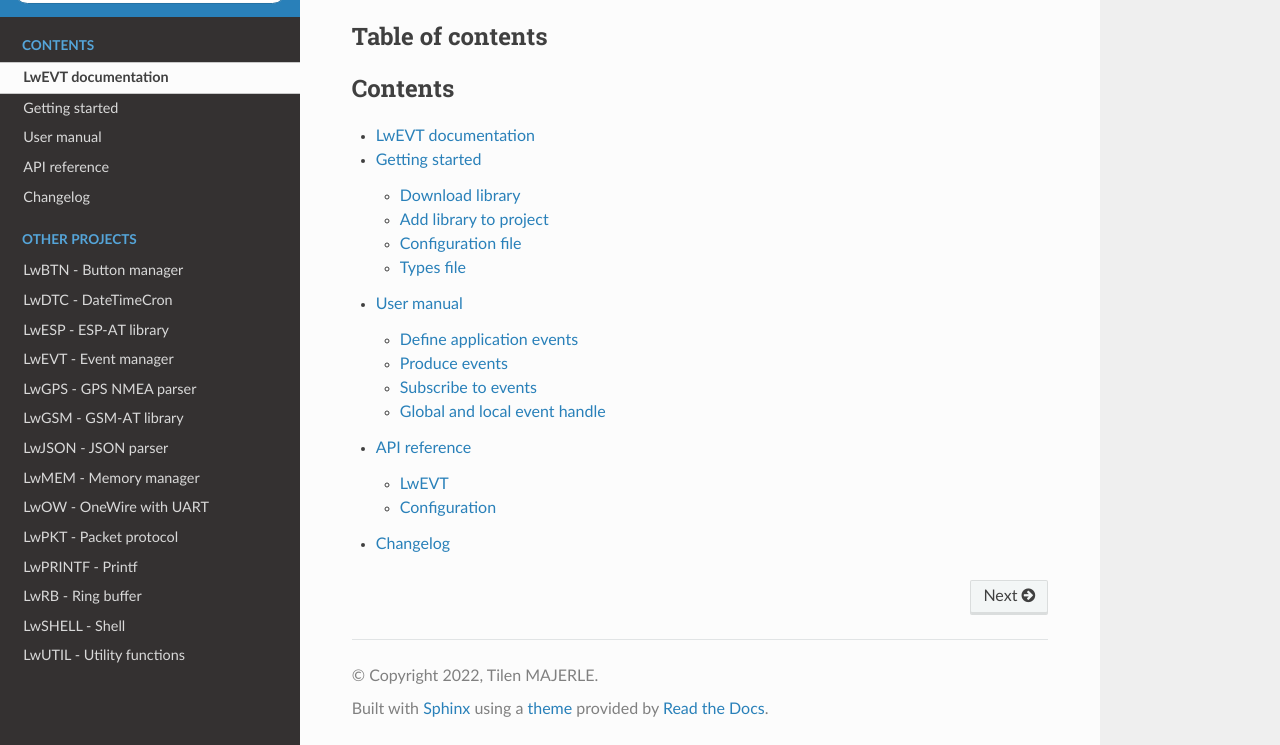
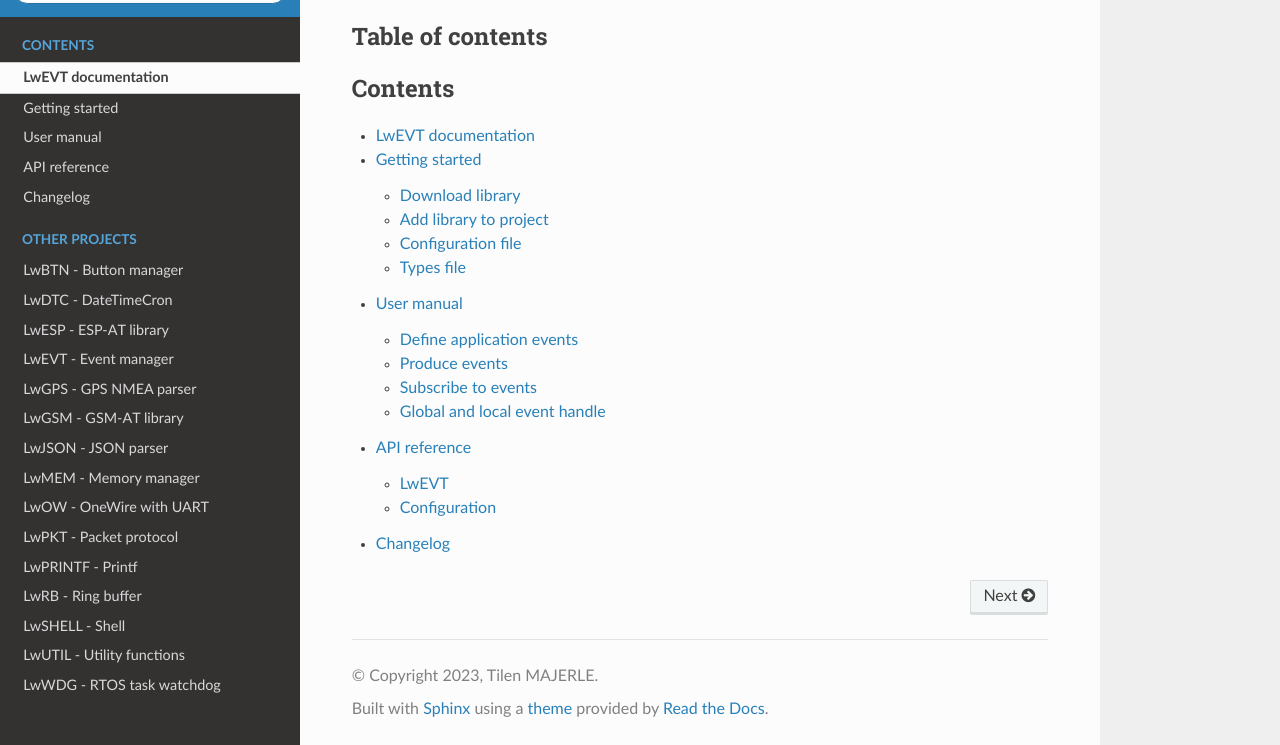
Before and after one commit to MaJerle/lwevt, a Sphinx documentation site: the page built from docs/index.rst, in a window 1280 px wide and 900 px high, scrolled down 1089 px, cut to the strip 155-900 px from the top of the window. Built offline with Sphinx 7.4.7 and the Read the Docs theme 2.0.0, drawn with Linux system fonts in a browser that asks for light colours; the version number could not be read and is left out.

Commit message:
Fix documentation

```diff
--- a/docs/conf.py
+++ b/docs/conf.py
@@ -23,7 +23,7 @@
 # -- Project information -----------------------------------------------------
 
 project = 'LwEVT'
-copyright = '2022, Tilen MAJERLE'
+copyright = '2023, Tilen MAJERLE'
 author = 'Tilen MAJERLE'
 
 # Try to get branch at which this is running
--- a/docs/get-started/index.rst
+++ b/docs/get-started/index.rst
@@ -62,7 +62,7 @@
 
 * Copy ``lwevt`` folder to your project, it contains library files
 * Add ``lwevt/src/include`` folder to `include path` of your toolchain. This is where `C/C++` compiler can find the files during compilation process. Usually using ``-I`` flag
-* Add source files from ``lwevt/src/`` folder to toolchain build. These files are built by `C/C++` compiler
+* Add source files from ``lwevt/src/`` folder to toolchain build. These files are built by `C/C++` compiler. CMake configuration comes with the library, allows users to include library in the project as **subdirectory** and **library**.
 * Copy ``lwevt/src/include/lwevt/lwevt_opts_template.h`` to project folder and rename it to ``lwevt_opts.h``
 * Copy ``lwevt/src/include/lwevt/lwevt_types_template.h`` to project folder and rename it to ``lwevt_types.h``
 * Build the project
--- a/docs/index.rst
+++ b/docs/index.rst
@@ -81,3 +81,4 @@
     LwRB - Ring buffer <https://github.com/MaJerle/lwrb>
     LwSHELL - Shell <https://github.com/MaJerle/lwshell>
     LwUTIL - Utility functions <https://github.com/MaJerle/lwutil>
+    LwWDG - RTOS task watchdog <https://github.com/MaJerle/lwwdg>
```
